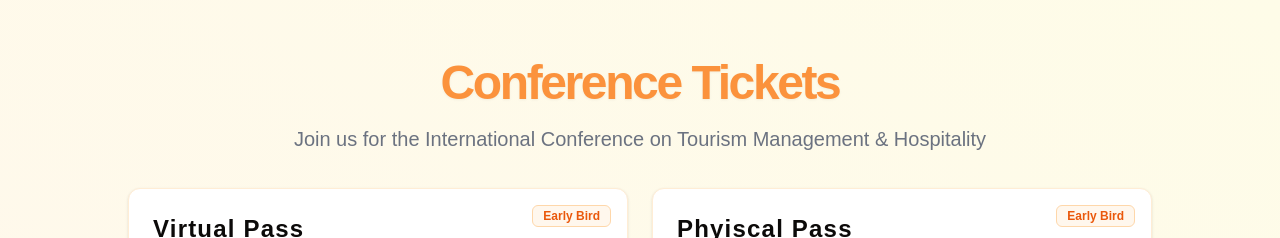
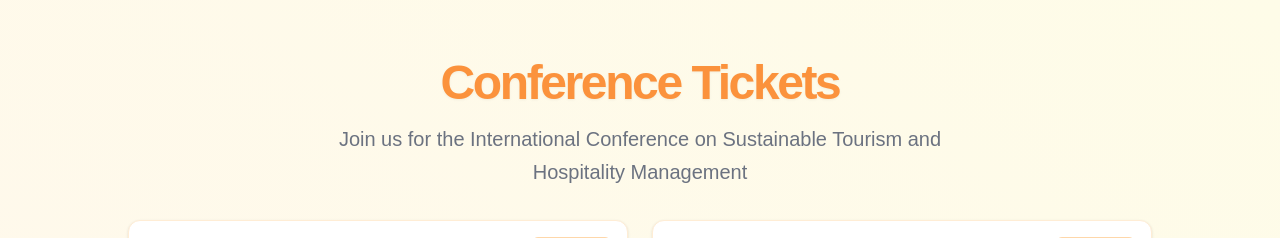
Before and after one commit to ZepResearch/icsthm, a Next.js app: page / in a window 1280 px wide. Shown: the part 4520-4758 px from the top of the page. Built offline with nearby package versions, Linux system fonts and the light colour scheme.

Commit message:
content change

```diff
--- a/src/components/TicketCTA.jsx
+++ b/src/components/TicketCTA.jsx
@@ -13,8 +13,7 @@ export default function TicketCTA() {
             Conference Tickets
           </h2>
           <p className="mx-auto max-w-[700px] text-gray-500 md:text-xl/relaxed">
-            Join us for the International Conference on Tourism Management &
-            Hospitality
+            Join us for the International Conference on Sustainable Tourism and Hospitality Management
           </p>
         </div>
         <div className="mx-auto mt-8 grid max-w-5xl gap-6 md:grid-cols-2">
```
